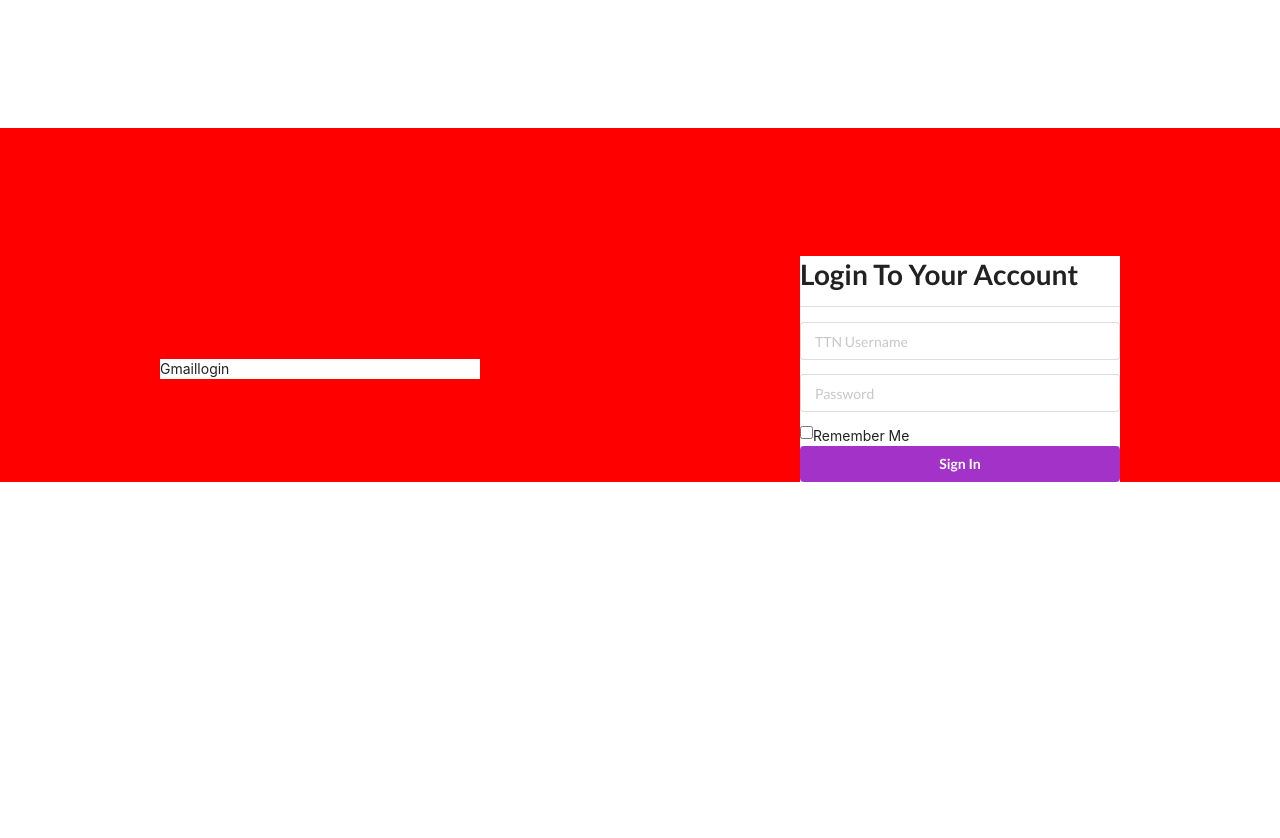
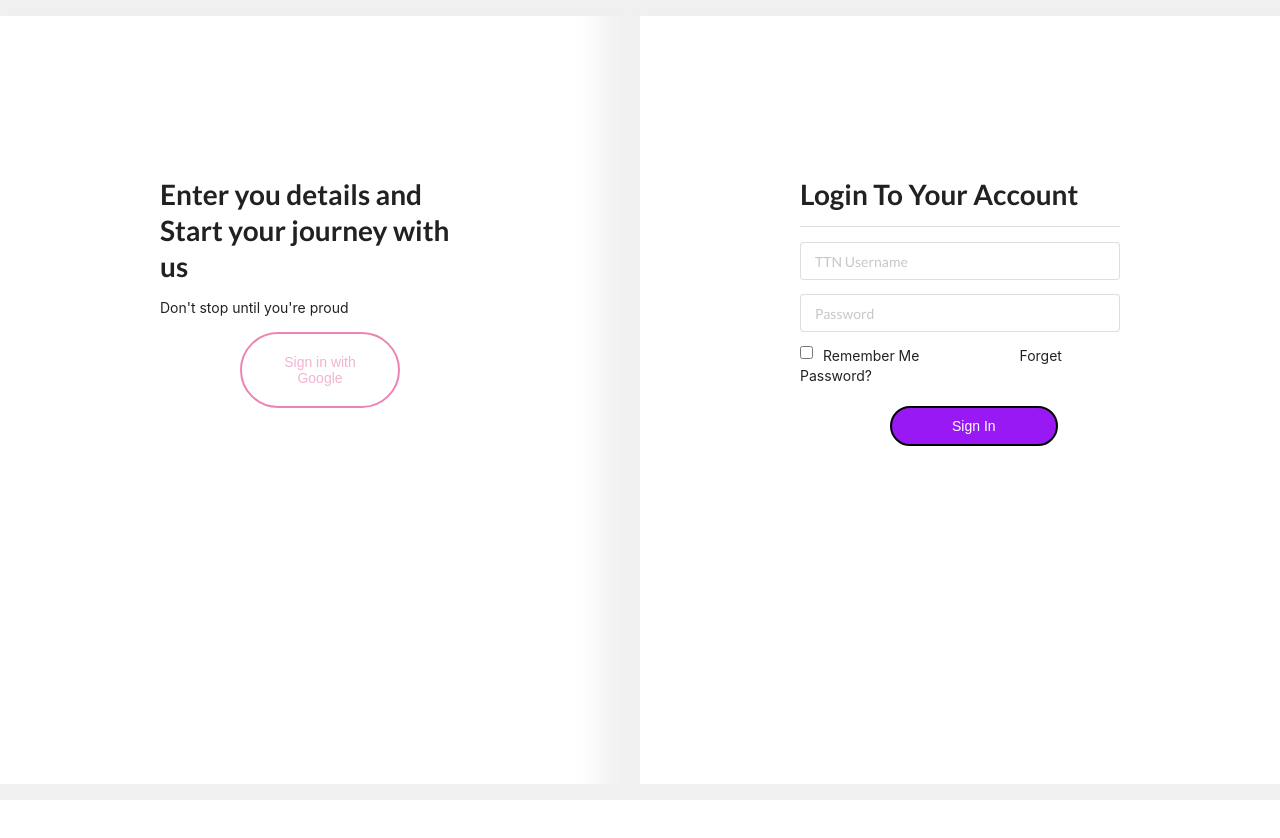
Before and after one commit to raj-barnwal/buzzz-front-end-KMM, a React (Create React App) app: page / in a window 1280 px wide. Shown: the top 838 px of the page. After the commit the page ends 800 px from the top, so only its background shows below. Built offline with nearby package versions, Linux system fonts and the light colour scheme.

Commit message:
login ui

```diff
--- a/src/components/Login/Gmaillogin.js
+++ b/src/components/Login/Gmaillogin.js
@@ -1,11 +1,23 @@
 import React from 'react'
 import './login.css';
+// const logo =require('./src/assets/images/ttn_logo.png');
+
+// import logo from '.../assets/ima';
 
 const Gmaillogin = () => {
   return (
     <div className='Login-layout'>
         <div className='section-login'>
-        Gmaillogin
+            <div className='left-login-head'>
+                <div className='logo'>
+                {/* <img  src={logo} alt='logo'/> */}
+            </div>
+            <h1 className='login-head'>Enter you details and Start your journey with us</h1>
+            <p className='login-down'>Don't stop until you're proud </p>
+             <div >
+                <button className='button'>Sign in with Google</button>
+             </div>
+            </div>
         </div>
     </div>
   )
--- a/src/components/Login/Userlogin.js
+++ b/src/components/Login/Userlogin.js
@@ -2,6 +2,7 @@ import React from 'react'
 import './login.css';
 import { useForm } from 'react-hook-form';
 import { useState } from 'react';
+
 
 const Userlogin = () => {
 // const {signin , handleSignin, errors} = useForm();
@@ -13,27 +14,28 @@ const handleInput =(e) =>{
   return (
     <div className='container Login-layout'>
         <div className='section-login'>
+            <div className='login-container'>
         <form  >
-
-            <h1>Login To Your Account </h1>
+        <h1>Login To Your Account </h1>
             <div className='ui divider'></div>
             <div className='ui form'>
                 <div className='field'>
                     <input type="text" name="username" placeholder='TTN Username' onChange={handleInput}/>
                 </div>
                 <div className='field'>
-                    <input type="password" name="password" placeholder='Password' />
+                    <input type="password" name="password" placeholder='Password' onChange={handleInput} />
                 </div>
                  <div className='checkbox'>
                     <input type='checkbox' name='checkbox' placeholder='Remember Me' />
-                    <label>Remember Me</label>
+                    <span className='login-foot-remember'>Remember Me</span>
+                    <span className='login-foot'>Forget Password?</span>
                 </div>
-                <div>
-                <button className='fluid ui button purple'>Sign In</button>
+                <div className='button-foot'>
+                <button className='button-foot-right'>Sign In</button>
                 </div>
-
             </div>
         </form>
+        </div>
         </div>
     </div>
   )
--- a/src/components/Login/login.css
+++ b/src/components/Login/login.css
@@ -1,20 +1,65 @@
 .Login-layout{
-    background-color: red;
+    background-color: #F4F3F2;
     border: 2px  gray;
     display: flex;
     justify-content: center;
     align-items: center;
     align-content: center;
     width: 100%;
-    margin-top: 10%;
+    /* margin-top: 10%; */
+    height: 100vh;
+
+}
+/* Left login  */
+.logo{
+    /* background-image: url("/src/assets/images/ttn_logo.png"); */
+}
+.left-login-head{
+    margin: 25%;
+}
+.button{
+    background-color: #FFFFFF;
+    border-radius: 50px;
+    border-color: #EC85B4;
+    border-style:double;
+    width: 50%;
+    display: flex;
+    justify-content: center;
+    align-items: center;
+    padding: 20px;
+    margin: 10px 20px 10px 80px;
+    color: #F2B3D0;
 }
 .section-login{
-    width: 50%;
+    width: 100%;
+    height: 96%;
     background-color: white;
+     box-shadow: 10px 20px 30px 50px #F0F0F0;
 }
-/* .button{
-    background-color: purple;
-    width: 50%;
-    padding: 2px;
-    margin: 10px 20px 10px 80px;
-} */
+/* RIght login container */
+.login-container{
+    display: flex;
+    justify-content: center;
+    align-items: center;
+    margin: 25%;
+}
+.login-foot{
+    padding-left: 100px;
+}
+.login-foot-remember{
+    padding-left: 10px;
+}
+.button-foot{
+    padding-top: 20px;
+}
+.button-foot-right{
+    background-color:#9819F3;
+    border-style: double;
+    color: white;
+    display: flex;
+    justify-content: center;
+    padding: 10px 60px 10px 60px;
+    margin-left: 90px;
+    border-radius: 50px;
+
+}
```
Also changed, not shown: src/assets/images/Ttn_logo.png (added).
